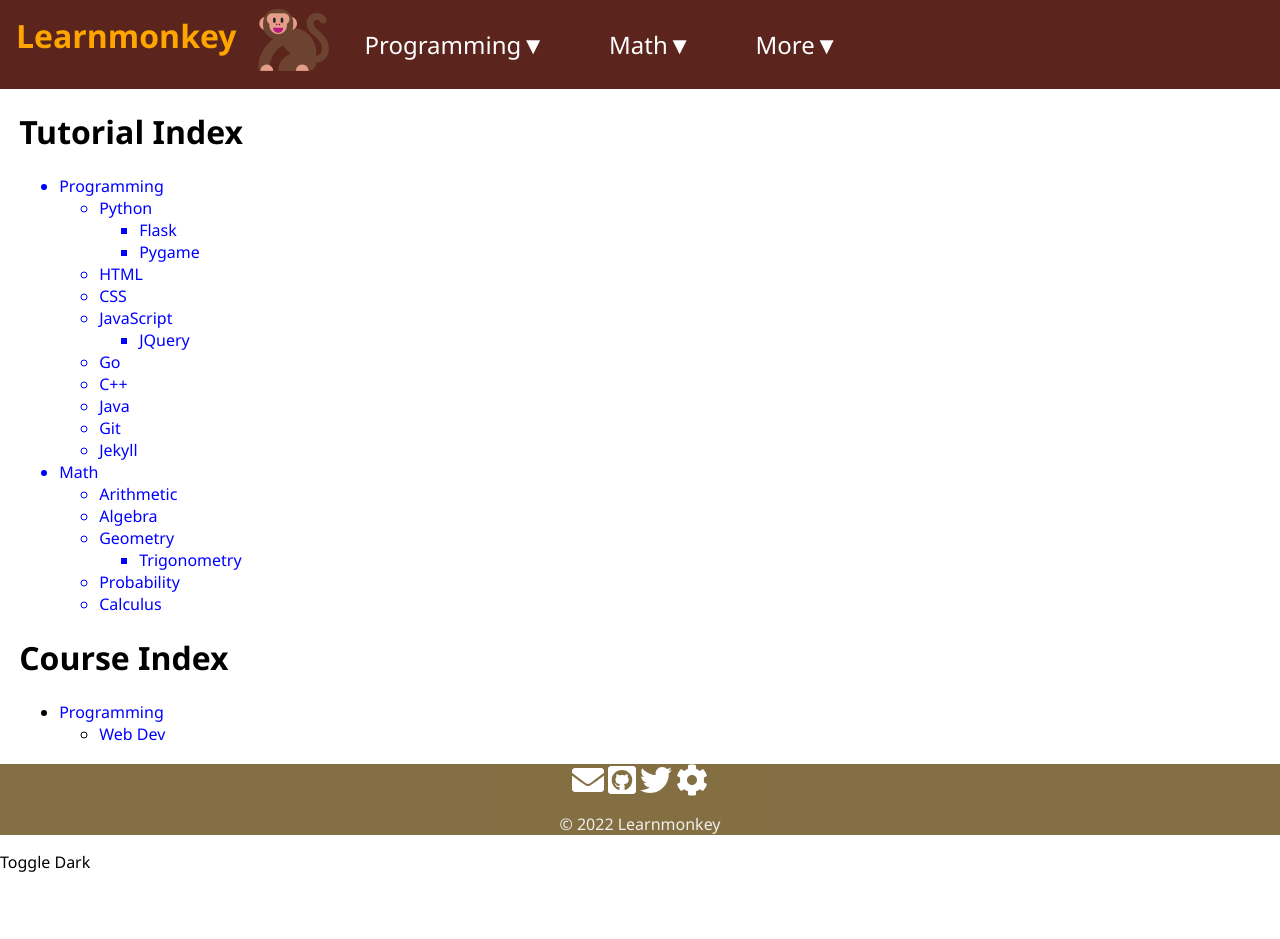
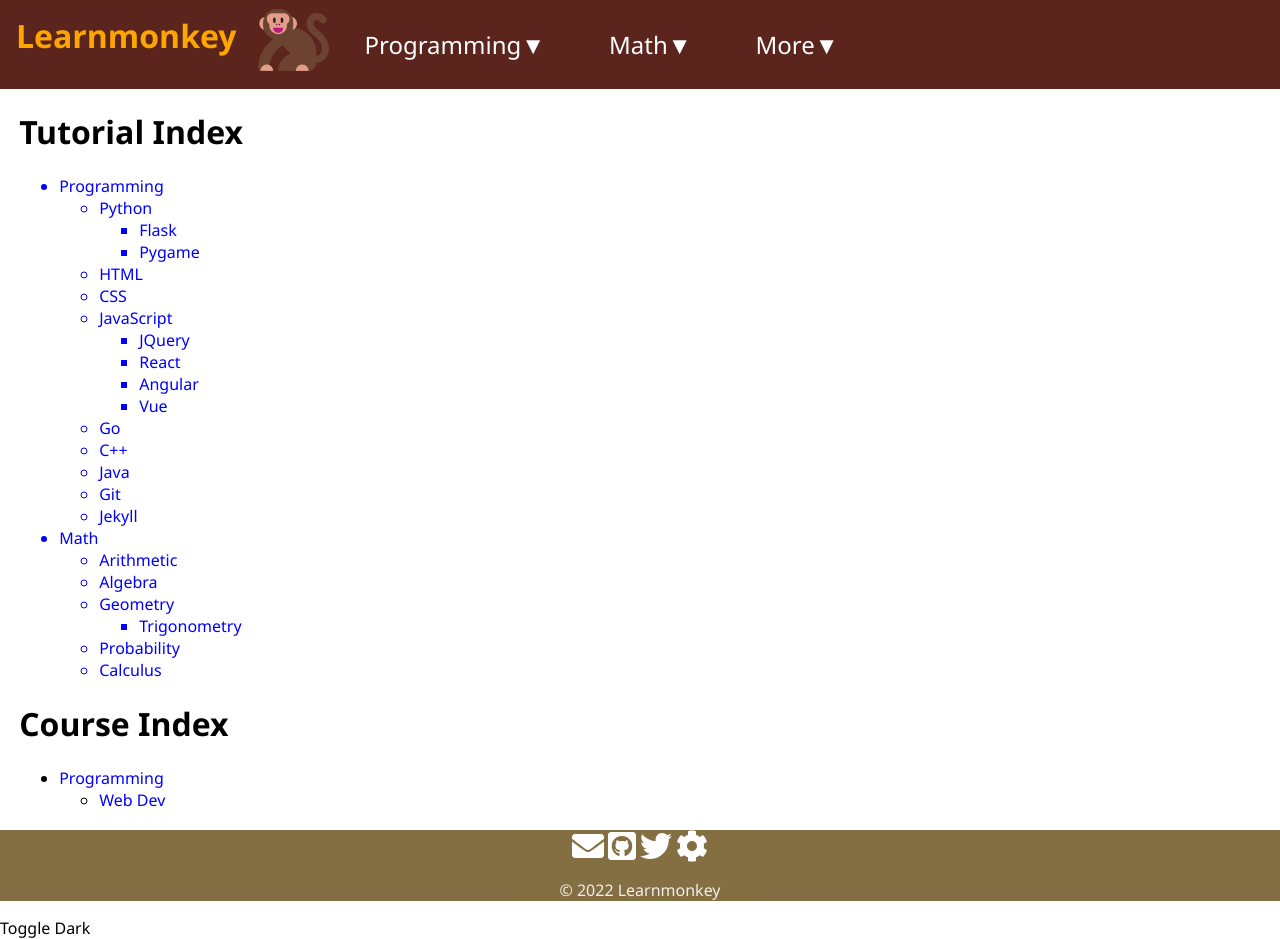
Before and after one commit to learnmonkey/learnmonkey.github.io, a Jekyll site: the page built from tutorial-index.html, in a window 1280 px wide. Built offline with Jekyll 4.4.1, drawn with Linux system fonts in a browser that asks for light colours; nearby versions of some CDN libraries; before the commit the page ends 900 px from its top, so only the background shows below that.

Commit message:
update tutorial index

```diff
--- a/tutorial-index.html
+++ b/tutorial-index.html
@@ -19,6 +19,9 @@ layout: default
             <li><a href="/programming/javascript/">JavaScript</a>
                 <ul>
                     <li><a href="/programming/javascript/jquery/">JQuery</a></li>
+                    <li><a href="/programming/javascript/react/">React</a></li>
+                    <li><a href="/programming/javascript/angular/">Angular</a></li>
+                    <li><a href="/programming/javascript/vue/">Vue</a></li>
                 </ul>
             </li>
             <li><a href="/programming/golang/">Go</a></li>
```
